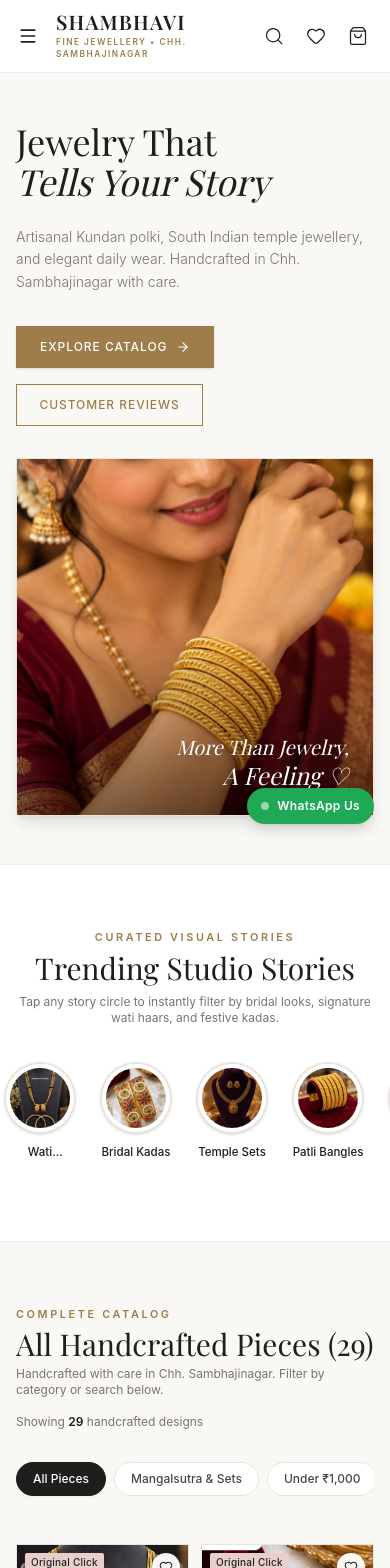
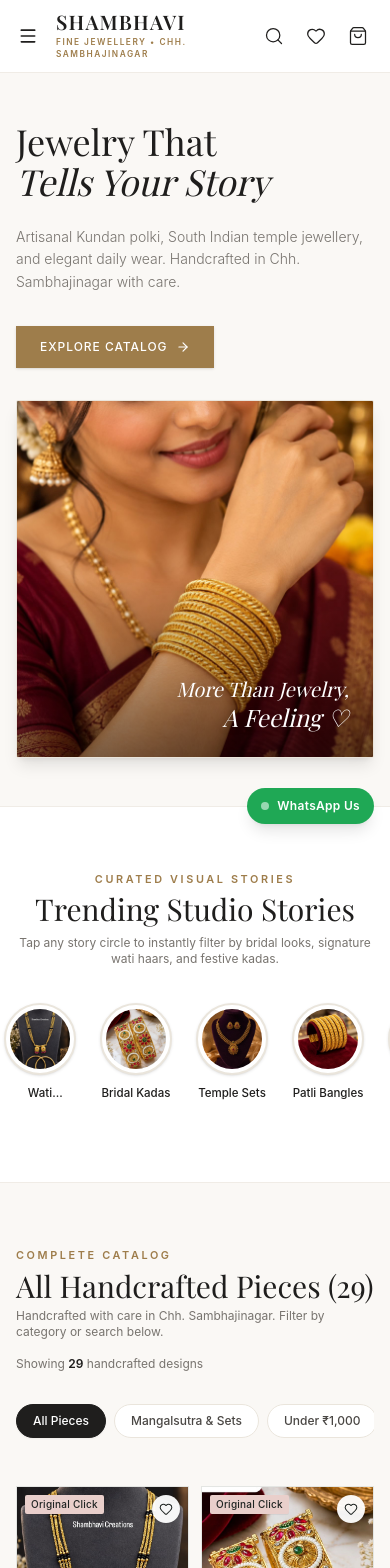
Before and after one commit to varad3288/shambhavi-creation, a React (Vite) app: page / in a window 390 px wide. Shown: the top 1568 px of the page. Built offline with nearby package versions, Linux system fonts and the light colour scheme; a web font is replaced by a local one.

Commit message:
remove customer reviews and testimonials section

```diff
--- a/src/App.tsx
+++ b/src/App.tsx
@@ -3,9 +3,7 @@ import {
   Search,
   Heart,
   ShoppingBag,
-  Star,
   ChevronRight,
-  ChevronLeft,
   ChevronDown,
   CheckCircle2,
   Share2,
@@ -532,35 +530,6 @@ const CATALOG_PRODUCTS: Product[] = [
     shippingStatus: "Ready to Ship",
   },
 ];
-
-const TESTIMONIALS = [
-  {
-    id: "t1",
-    name: "Priya Somani",
-    city: "Chh. Sambhajinagar",
-    role: "Verified Customer",
-    quote: "“The Jaipur Polki choker arrived beautifully packed with a personal card. The gold finish looks just like real gold!”",
-    avatar: "https://images.unsplash.com/photo-1534528741775-53994a69daeb?w=200&auto=format&fit=crop&q=80",
-  },
-  {
-    id: "t2",
-    name: "Ayesha Kothari",
-    city: "Mumbai",
-    role: "Regular Customer",
-    quote: "“I’ve ordered multiple times from Shambhavi. The finish is lovely and ordering directly on WhatsApp is so easy.”",
-    avatar: "https://images.unsplash.com/photo-1544005313-94ddf0286df2?w=200&auto=format&fit=crop&q=80",
-  },
-  {
-    id: "t3",
-    name: "Rohan & Sneha",
-    city: "Bengaluru",
-    role: "Anniversary Gift",
-    quote: "“Ordered the Solitaire ring and tennis necklace. Beautifully packed, quickly delivered, and arrived right on our anniversary!”",
-    avatar: "https://images.unsplash.com/photo-1507003211169-0a1dd7228f2d?w=200&auto=format&fit=crop&q=80",
-  },
-];
-
-
 
 export default function App() {
   const [currentView, setCurrentView] = useState<"storefront" | "admin">(() => {
@@ -819,9 +788,6 @@ export default function App() {
               )}
             </div>
 
-            <a href="#reviews" className="hover:text-[#9E7D4B] transition-colors">
-              Reviews
-            </a>
             <a
               href="https://wa.me/919156131162"
               target="_blank"
@@ -955,18 +921,6 @@ export default function App() {
                 )}
               </div>
 
-              {/* Reviews */}
-              <a
-                href="#reviews"
-                onClick={() => setIsMobileMenuOpen(false)}
-                className="py-3 text-sm font-serif-luxury text-[#1F1E1D] hover:text-[#9E7D4B] border-b border-[#FAF8F5] flex items-center justify-between transition-colors"
-              >
-                <span>Customer Reviews</span>
-                <span className="text-[0.68rem] font-sans text-[#9E7D4B] font-semibold">★ 4.9 Rating</span>
-              </a>
-
-
-
               {/* WhatsApp direct CTA */}
               <div className="pt-3">
                 <a
@@ -1038,12 +992,6 @@ export default function App() {
                 <a href="#catalog" className="btn-bronze shadow-sm">
                   <span>EXPLORE CATALOG</span>
                   <ArrowRight className="w-3.5 h-3.5" />
-                </a>
-                <a
-                  href="#reviews"
-                  className="btn-bronze-outline"
-                >
-                  CUSTOMER REVIEWS
                 </a>
               </div>
             </div>
@@ -1333,68 +1281,6 @@ export default function App() {
           </div>
         </div>
       </section>
-
-
-      {/* ── 10. Customer Testimonials ("Loved by Thousands") ────────────────── */}
-      <section id="reviews" className="py-16 bg-[#FAF8F5] border-t border-[#F0ECE6]">
-        <div className="max-w-7xl mx-auto px-4 sm:px-6 lg:px-8">
-          <div className="flex items-end justify-between mb-10 text-left">
-            <div>
-              <span className="text-[0.68rem] uppercase tracking-[0.24em] text-[#9E7D4B] font-semibold block mb-1">
-                WHAT OUR PATRONS SAY
-              </span>
-              <h2 className="font-serif-luxury text-3xl sm:text-4xl text-[#1F1E1D] font-normal">
-                Loved by Thousands
-              </h2>
-            </div>
-            {/* Arrows */}
-            <div className="flex items-center gap-2">
-              <button className="p-2 rounded-full border border-[#EAE5DC] bg-white hover:bg-[#FAF8F5] text-[#1F1E1D] shadow-2xs">
-                <ChevronLeft className="w-4 h-4" />
-              </button>
-              <button className="p-2 rounded-full border border-[#EAE5DC] bg-white hover:bg-[#FAF8F5] text-[#1F1E1D] shadow-2xs">
-                <ChevronRight className="w-4 h-4" />
-              </button>
-            </div>
-          </div>
-
-          {/* 3 Review Cards */}
-          <div className="grid grid-cols-1 md:grid-cols-3 gap-6">
-            {TESTIMONIALS.map((t) => (
-              <div
-                key={t.id}
-                className="bg-white rounded-[2px] border border-[#F0ECE6] p-6 text-left flex flex-col justify-between shadow-2xs hover:shadow-md transition-shadow"
-              >
-                <div className="space-y-4">
-                  <div className="flex text-[#9E7D4B]">
-                    {[...Array(5)].map((_, i) => (
-                      <Star key={i} className="w-3.5 h-3.5 fill-[#9E7D4B]" />
-                    ))}
-                  </div>
-                  <p className="font-serif-luxury italic text-sm text-[#4A4744] leading-relaxed">
-                    {t.quote}
-                  </p>
-                </div>
-
-                <div className="flex items-center gap-3 pt-6 mt-6 border-t border-[#F0ECE6]">
-                  <img
-                    src={resolveAsset(t.avatar)}
-                    alt={t.name}
-                    className="w-10 h-10 rounded-full object-cover border border-[#EAE5DC]"
-                  />
-                  <div>
-                    <h5 className="text-xs font-semibold text-[#1F1E1D]">{t.name}</h5>
-                    <span className="text-[0.68rem] text-[#9E7D4B] font-medium">
-                      {t.role} • {t.city}
-                    </span>
-                  </div>
-                </div>
-              </div>
-            ))}
-          </div>
-        </div>
-      </section>
-
 
 
       {/* ── 12. Newsletter / Exclusive Offers Banner ───────────────────────── */}
@@ -1484,7 +1370,6 @@ export default function App() {
             <div className="space-y-3">
               <h4 className="text-xs font-semibold text-[#1F1E1D] uppercase tracking-wider">About</h4>
               <ul className="space-y-2 text-xs text-[#78746F]">
-                <li><a href="#reviews" className="hover:text-[#1F1E1D]">Customer Reviews</a></li>
                 <li><a href="#catalog" className="hover:text-[#1F1E1D]">Jaipur & Chh. Sambhajinagar Craft</a></li>
                 <li><a href="https://wa.me/919156131162" className="hover:text-[#1F1E1D]">Quality Guarantee</a></li>
                 <li><a href="https://wa.me/919156131162" className="hover:text-[#1F1E1D]">Design Consultation</a></li>
@@ -1562,17 +1447,6 @@ export default function App() {
                   <h3 className="font-serif-luxury text-2xl text-[#1F1E1D] font-normal leading-tight">
                     {quickViewProduct.name}
                   </h3>
-
-                  <div className="flex items-center gap-2 mt-2">
-                    <div className="flex text-[#9E7D4B]">
-                      {[...Array(5)].map((_, i) => (
-                        <Star key={i} className="w-3.5 h-3.5 fill-[#9E7D4B]" />
-                      ))}
-                    </div>
-                    <span className="text-xs text-[#78746F]">
-                      {quickViewProduct.rating} ({quickViewProduct.reviewsCount} verified reviews)
-                    </span>
-                  </div>
 
                   <div className="flex items-baseline gap-3 my-3">
                     <span className="text-2xl font-semibold text-[#1F1E1D]">
```
